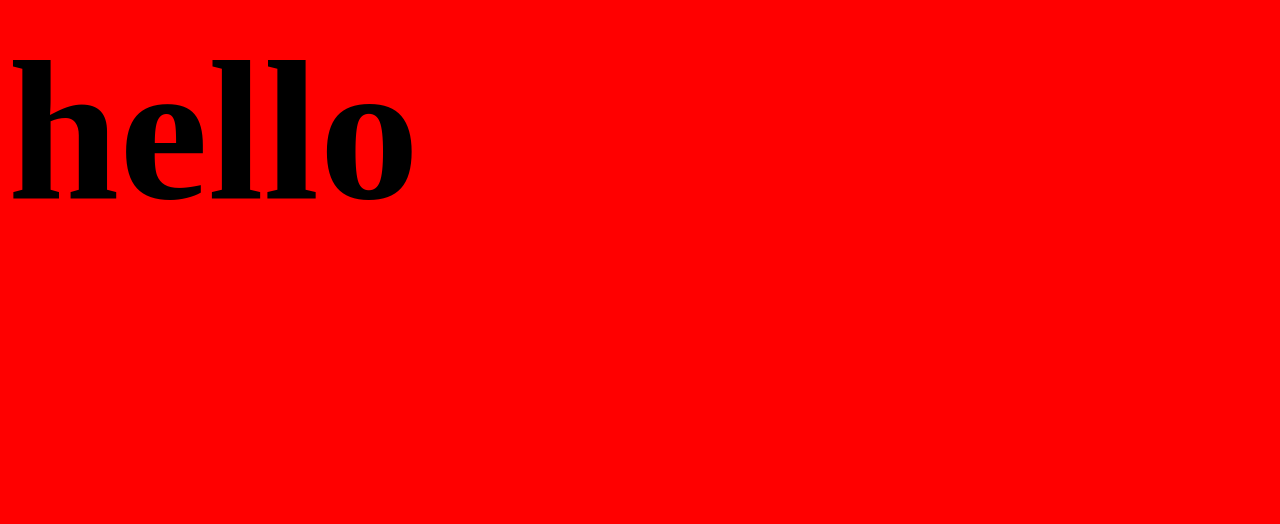
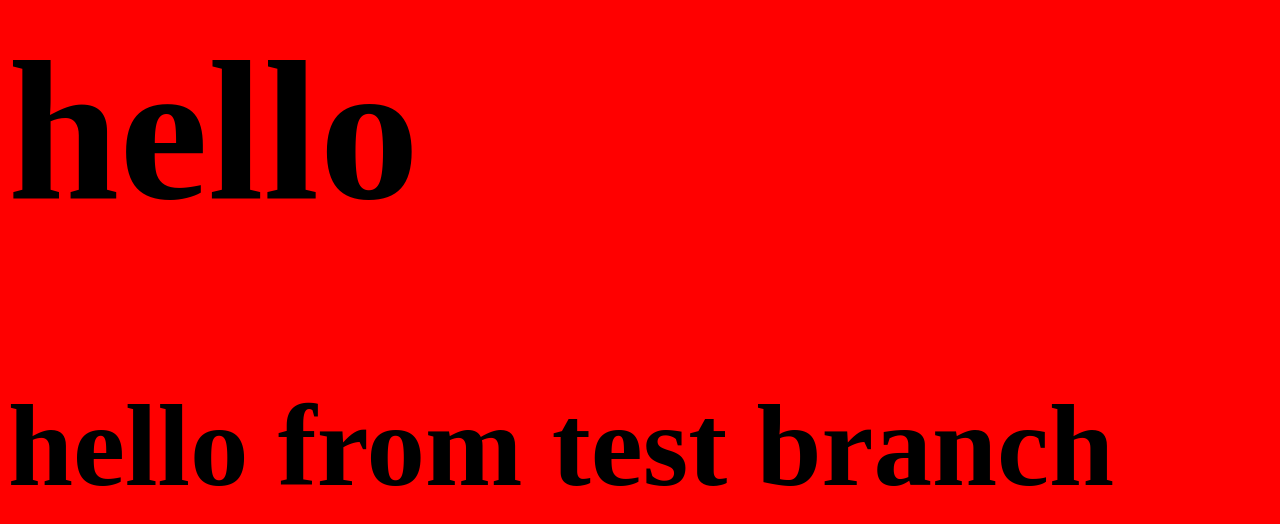
Before and after one commit to Medrhz/project-x, a plain HTML site: page index.html in a window 1280 px wide. Shown: the part 118-642 px from the top of the page. Drawn offline with Linux system fonts and the light colour scheme.

Commit message:
add line from test branch

```diff
--- a/index.html
+++ b/index.html
@@ -8,5 +8,6 @@
   </head>
   <body>
     <h1>hello</h1>
+    <h3>hello from test branch</h3>
   </body>
 </html>
```
